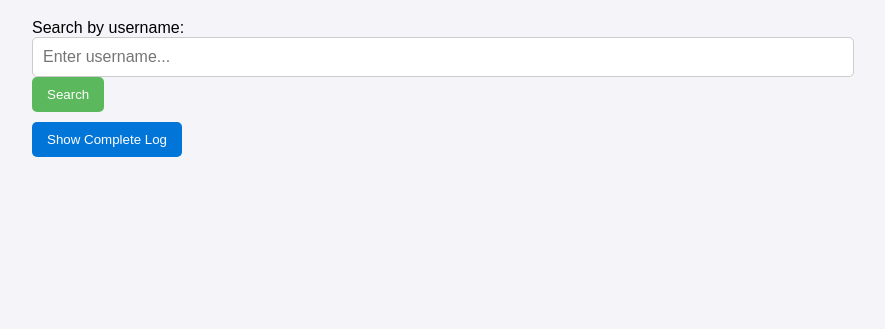
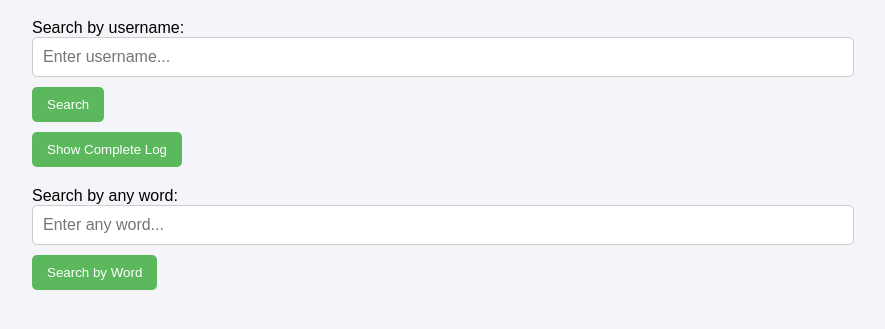
Before and after one commit to ThingsMyMacDoes/logs, a plain HTML site: page index.html in a window 1280 px wide. Shown: the part 61-390 px from the top of the page, without its empty margins (208-1093 px from the left). Drawn offline with Linux system fonts and the light colour scheme.

Commit message:
Update index.html

```diff
--- a/index.html
+++ b/index.html
@@ -27,22 +27,14 @@
             border: 1px solid #ccc;
             border-radius: 5px;
         }
-        input[type="submit"] {
+        input[type="submit"], button {
             padding: 10px 15px;
             background-color: #5cb85c;
             color: white;
             border: none;
             border-radius: 5px;
             cursor: pointer;
-        }
-        button {
-            padding: 10px 15px;
             margin-top: 10px;
-            background-color: #0275d8;
-            color: white;
-            border: none;
-            border-radius: 5px;
-            cursor: pointer;
         }
         .results {
             margin-top: 20px;
@@ -73,6 +65,13 @@
             </form>
             <button onclick="showCompleteLog()">Show Complete Log</button>
         </div>
+
+        <div class="search-box">
+            <label for="keyword">Search by any word:</label>
+            <input type="text" id="keyword" placeholder="Enter any word...">
+            <button onclick="searchByWord()">Search by Word</button>
+        </div>
+
         <div class="results" id="results">
         </div>
     </div>
```
